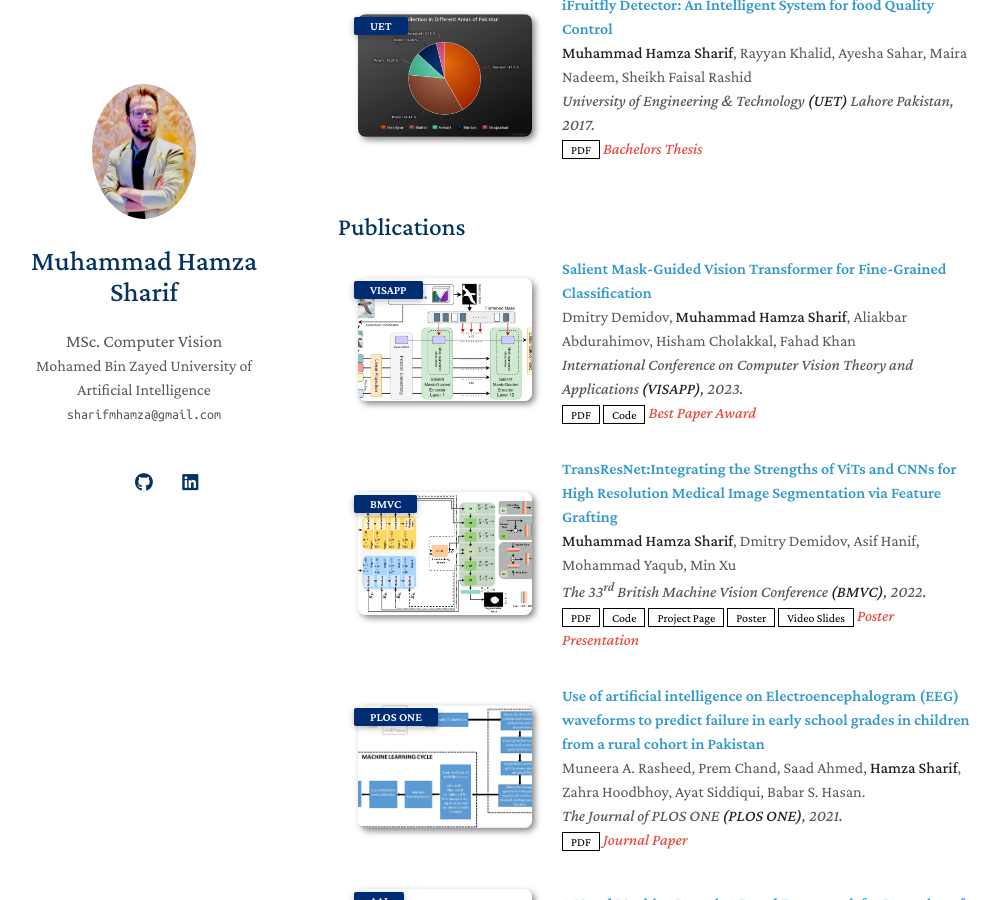
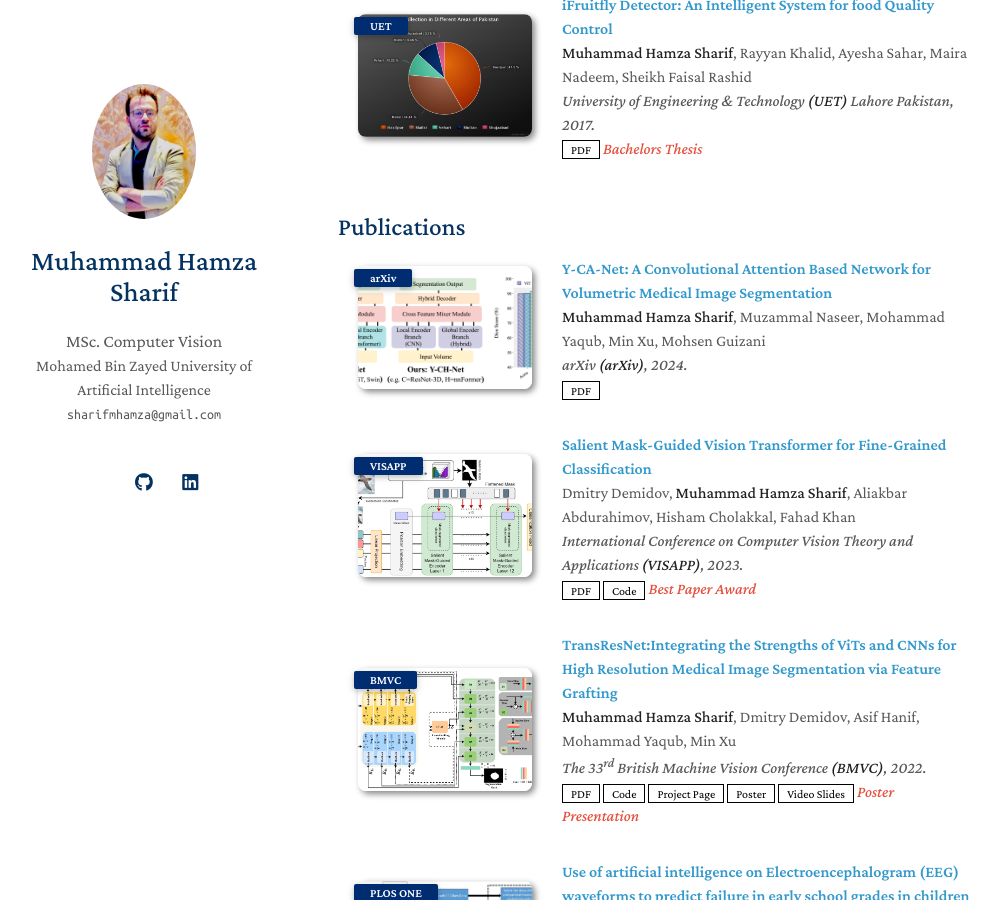
Before and after one commit to Sharifmhamza/sharifmhamza.github.io, a Jekyll site: the page built from index.md, in a window 1280 px wide and 900 px high, scrolled down 1386 px. Shown: the whole window, without its empty margins (132-1132 px from the left). Built offline with Jekyll 4.4.1, drawn with Linux system fonts in a browser that asks for light colours; a style sheet for code colours, icons or effects is not loaded; our own code applies the rules of GitHub Pages for plain Markdown files.

Commit message:
Update publications.yml

```diff
--- a/_data/publications.yml
+++ b/_data/publications.yml
@@ -1,4 +1,11 @@
 main:
+
+  - title: "Y-CA-Net: A Convolutional Attention Based Network for Volumetric Medical Image Segmentation"
+    authors: <strong>Muhammad Hamza Sharif</strong>, Muzammal Naseer, Mohammad Yaqub, Min Xu, Mohsen Guizani
+    conference_short: arXiv
+    conference: arXiv <strong>(arXiv)</strong>, 2024.
+    pdf: https://arxiv.org/pdf/2410.01003.pdf
+    image: ./assets/img/5thpaper.png
 
   - title: "Salient Mask-Guided Vision Transformer for Fine-Grained Classification"
     authors: Dmitry Demidov, <strong>Muhammad Hamza Sharif</strong>, Aliakbar Abdurahimov, Hisham Cholakkal, Fahad Khan
```
